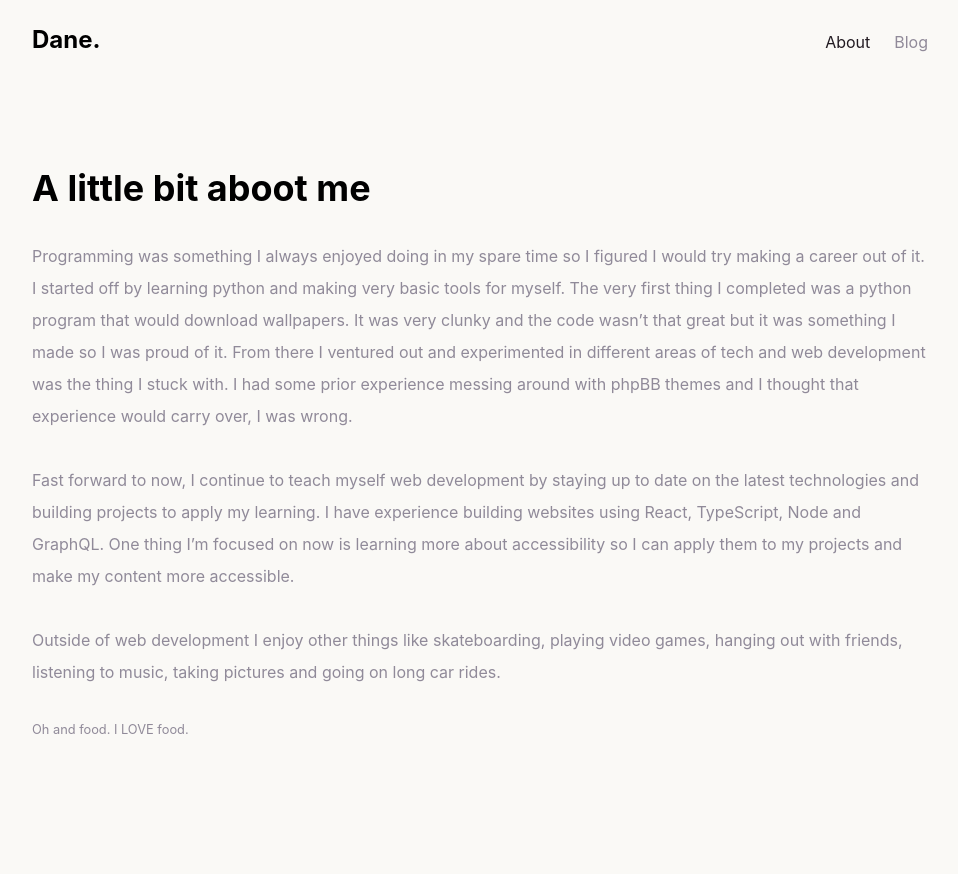
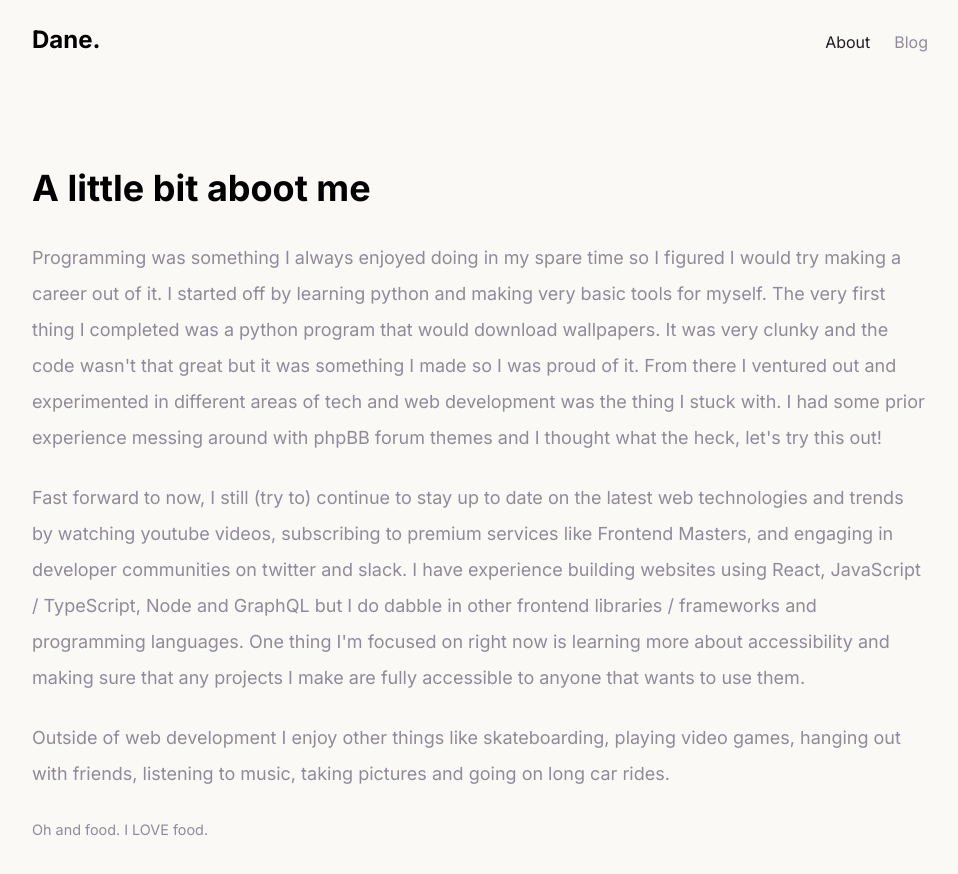
Before and after one commit to nulfrost/danethe.dev, a Next.js app: page /about in a window 1280 px wide. Shown: the top 874 px of the page, without its empty margins (160-1118 px from the left). Before the commit the page ends 800 px from the top, so only its background shows below. Built offline with nearby package versions, Linux system fonts and the light colour scheme.

Commit message:
add linting and bump text font size up

```diff
--- a/components/layout/MainLayout.tsx
+++ b/components/layout/MainLayout.tsx
@@ -5,7 +5,7 @@ type Props = {
 export const MainLayout: React.FunctionComponent<Props> = ({ children }) => {
   return (
     <>
-      <main className="flex flex-1">
+      <main className="flex flex-1 pb-16">
         <section className="flex flex-1">{children}</section>
       </main>
     </>
--- a/package.json
+++ b/package.json
@@ -20,6 +20,8 @@
   "devDependencies": {
     "@types/react": "^17.0.33",
     "autoprefixer": "^10.3.7",
+    "eslint": "<8.0.0",
+    "eslint-config-next": "12.0.1",
     "postcss": "^8.3.11",
     "tailwindcss": "^2.2.17",
     "typescript": "^4.4.4"
--- a/pages/_app.tsx
+++ b/pages/_app.tsx
@@ -1,3 +1,4 @@
+import { MainLayout } from "../components/layout/MainLayout";
 import { Navbar } from "../components/layout/Navbar";
 import "../styles/global.css";
 
@@ -5,7 +6,9 @@ function MyApp({ Component, pageProps }) {
   return (
     <>
       <Navbar />
-      <Component {...pageProps} />
+      <MainLayout>
+        <Component {...pageProps} />
+      </MainLayout>
     </>
   );
 }
--- /dev/null
+++ b/pages/_document.tsx
@@ -0,0 +1,22 @@
+import Document, { Html, Head, Main, NextScript } from "next/document";
+
+class MyDocument extends Document {
+  render() {
+    return (
+      <Html>
+        <Head>
+          <link
+            href="https://fonts.googleapis.com/css2?family=Inter:wght@400;600;700&display=swap"
+            rel="stylesheet"
+          />
+        </Head>
+        <body>
+          <Main />
+          <NextScript />
+        </body>
+      </Html>
+    );
+  }
+}
+
+export default MyDocument;
--- a/pages/about.tsx
+++ b/pages/about.tsx
@@ -1,33 +1,34 @@
 import { Text } from "../components/common/Text";
-import { MainLayout } from "../components/layout/MainLayout";
 
 const About = () => {
   return (
-    <MainLayout>
     <div className="flex flex-col flex-1 mt-28">
       <Text as="h1" className="mb-8 text-4xl font-bold">
         A little bit aboot me
       </Text>
-        <div className="space-y-8 text-grayish">
+      <div className="space-y-6 text-lg text-grayish">
         <Text as="p" className="leading-loose">
-            Programming was something I always enjoyed doing in my spare time so
-            I figured I would try making a career out of it. I started off by
-            learning python and making very basic tools for myself. The very
-            first thing I completed was a python program that would download
-            wallpapers. It was very clunky and the code wasn’t that great but it
-            was something I made so I was proud of it. From there I ventured out
-            and experimented in different areas of tech and web development was
-            the thing I stuck with. I had some prior experience messing around
-            with phpBB themes and I thought that experience would carry over, I
-            was wrong.
+          Programming was something I always enjoyed doing in my spare time so I
+          figured I would try making a career out of it. I started off by
+          learning python and making very basic tools for myself. The very first
+          thing I completed was a python program that would download wallpapers.
+          It was very clunky and the code wasn&apos;t that great but it was
+          something I made so I was proud of it. From there I ventured out and
+          experimented in different areas of tech and web development was the
+          thing I stuck with. I had some prior experience messing around with
+          phpBB forum themes and I thought what the heck, let&apos;s try this
+          out!
         </Text>
         <Text as="p" className="leading-loose">
-            Fast forward to now, I continue to teach myself web development by
-            staying up to date on the latest technologies and building projects
-            to apply my learning. I have experience building websites using
-            React, TypeScript, Node and GraphQL. One thing I’m focused on now is
-            learning more about accessibility so I can apply them to my projects
-            and make my content more accessible.
+          Fast forward to now, I still (try to) continue to stay up to date on
+          the latest web technologies and trends by watching youtube videos,
+          subscribing to premium services like Frontend Masters, and engaging in
+          developer communities on twitter and slack. I have experience building
+          websites using React, JavaScript / TypeScript, Node and GraphQL but I
+          do dabble in other frontend libraries / frameworks and programming
+          languages. One thing I&apos;m focused on right now is learning more
+          about accessibility and making sure that any projects I make are fully
+          accessible to anyone that wants to use them.
         </Text>
         <Text as="p" className="leading-loose">
           Outside of web development I enjoy other things like skateboarding,
@@ -39,7 +40,6 @@ const About = () => {
         </Text>
       </div>
     </div>
-    </MainLayout>
   );
 };
 
--- a/pages/index.tsx
+++ b/pages/index.tsx
@@ -1,19 +1,16 @@
 import { Text } from "../components/common/Text";
-import { MainLayout } from "../components/layout/MainLayout";
 
 function HomePage() {
   return (
-    <MainLayout>
     <div className="flex flex-col justify-center flex-1">
       <Text as="h1" className="mb-6 text-6xl font-bold text-kinda-black">
         Hey, I’m Dane. I am a frontend developer from Toronto.
       </Text>
-        <Text as="p" className="text-grayish">
+      <Text as="p" className="text-lg text-grayish">
         I am a self-taught developer that enjoys building <b>fast</b> and{" "}
         <b>accessible</b> websites using the latest web technologies.
       </Text>
     </div>
-    </MainLayout>
   );
 }
 
--- a/styles/global.css
+++ b/styles/global.css
@@ -3,7 +3,6 @@
 @tailwind utilities;
 
 @layer base {
-  @import url("https://fonts.googleapis.com/css2?family=Inter:wght@400;600;700&display=swap");
   :root {
     --color-offwhite: #faf9f6;
     --color-kinda-black: #211a21;
```
Also changed, not shown: .eslintrc.json (added), 1 other file (tests, documents, lock files or other folders). Lines whose indentation alone changed are shown as unchanged.
